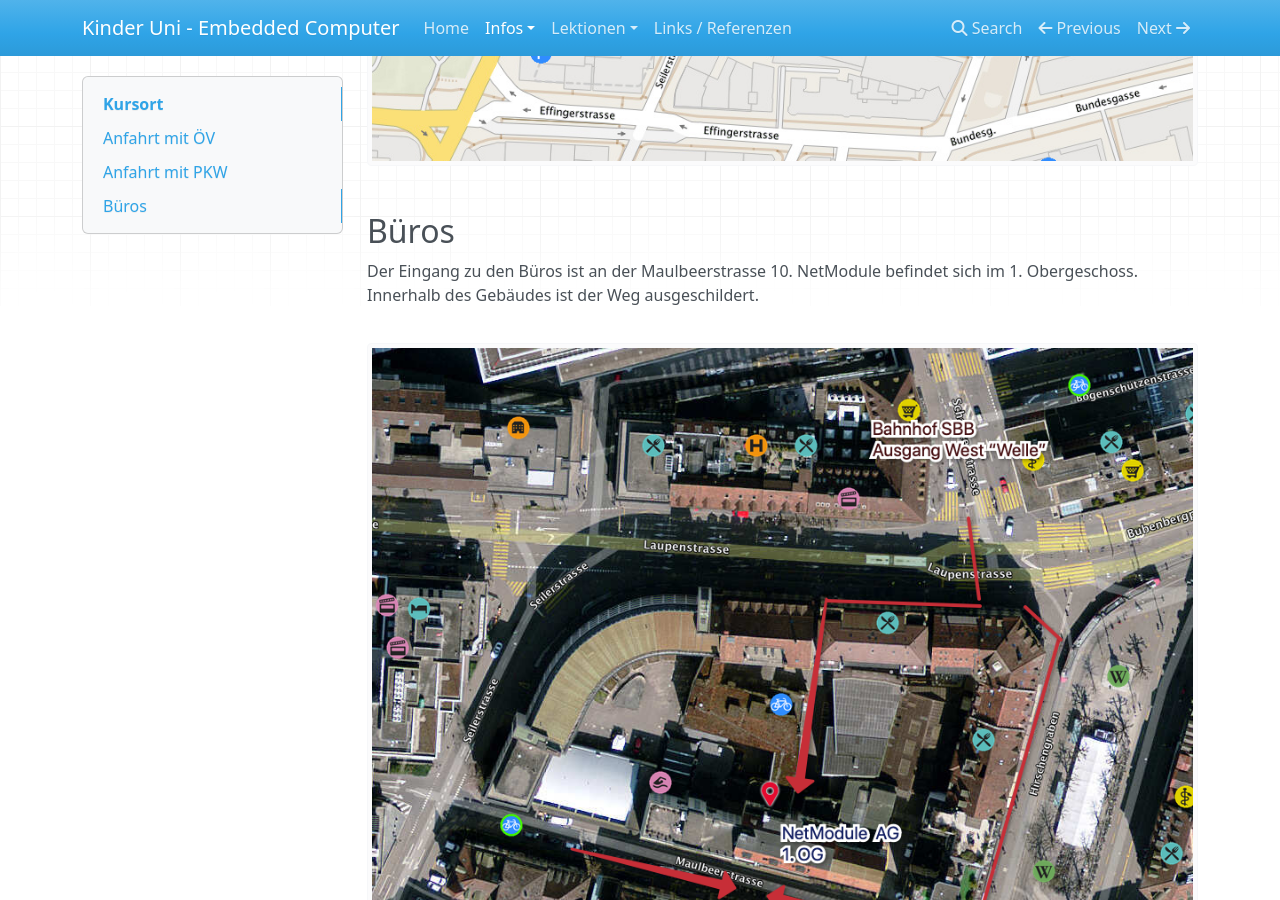
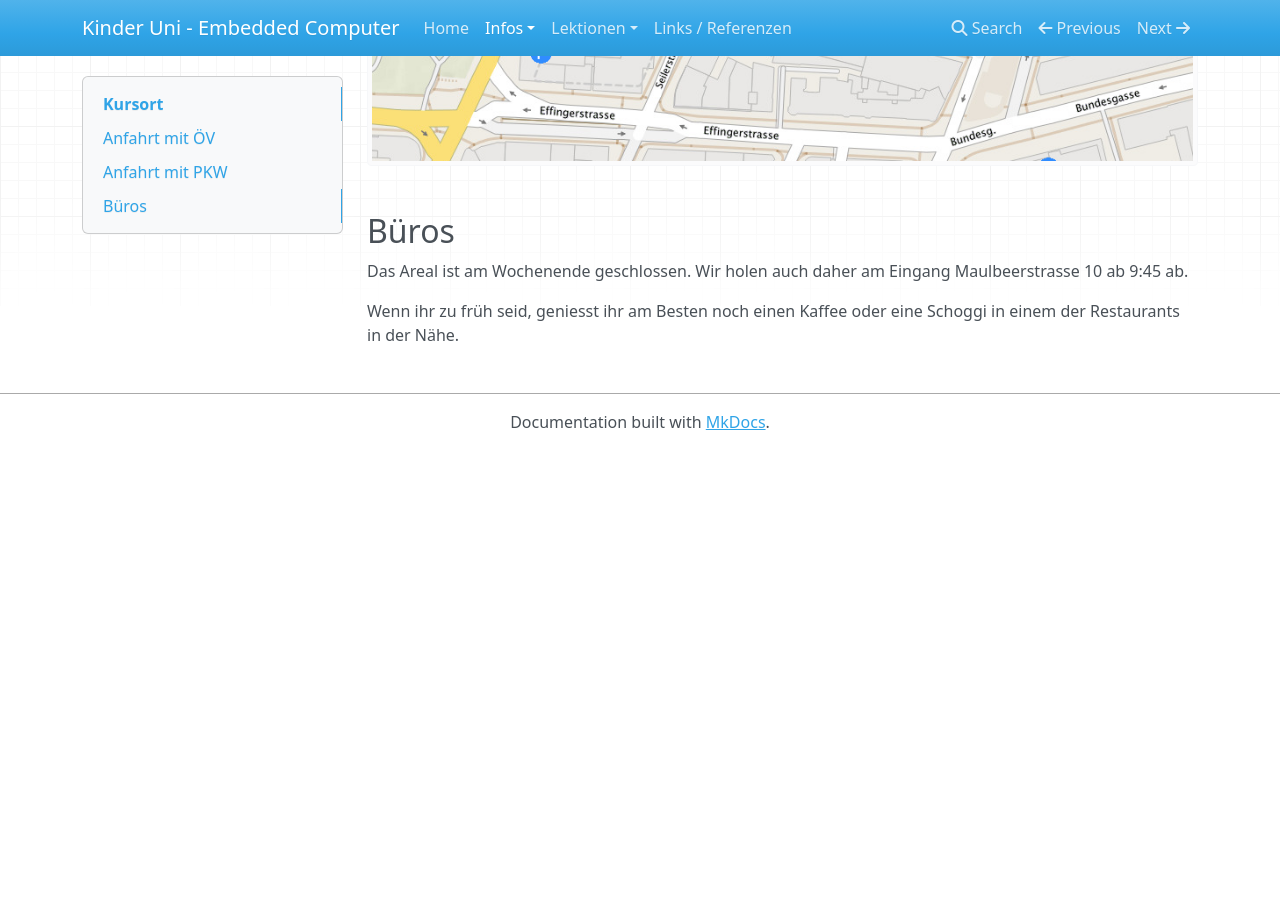
Before and after one commit to renestraub/ehk1, an MkDocs documentation site: the page built from docs/info_way.md, in a window 1280 px wide and 900 px high, scrolled down 2045 px. Built offline with MkDocs 1.6.1, drawn with Linux system fonts in a browser that asks for light colours; nearby versions of some CDN libraries; after the commit the page ends 2495 px from its top, so only the background shows below that; some of the changed text lies outside the part shown.

Commit message:
Note regarding office entry added

```diff
--- a/docs/info_way.md
+++ b/docs/info_way.md
@@ -21,7 +21,7 @@ Die Büros der NetModule sind vom Bahnhof Bern problemlos in 5 Minuten zu Fuss z
 *   Auf die andere Strassenseite der Laupenstrasse wechseln (3x Lichtsignal).
 *   Links halten und anschliessend rechts dem Hirschengraben entlang laufen.
 *   Bei der nächsten Strasse nach rechts in die Maulbeerstrasse gehen (beim Restaurant National).
-*   Nach etwa 100m steht ihr vor dem Eingang des Bürogebäudes #10.
+*   Nach etwa 100m steht ihr vor dem Eingang des Bürogebäudes 10.
 *   Das Areal ist am Wochenende geschlossen. Wir holen euch vor der Eingang ab.
 
 
@@ -42,11 +42,8 @@ Zum Ein-/Aussteigenlassen kann an der Maulbeerstrasse angehalten werden. Die Par
 
 
 
-
 ## Büros
 
-Der Eingang zu den Büros ist an der Maulbeerstrasse 10.
-NetModule befindet sich im 1. Obergeschoss.
-Innerhalb des Gebäudes ist der Weg ausgeschildert.
+Das Areal ist am Wochenende geschlossen. Wir holen auch daher am Eingang Maulbeerstrasse 10 ab 9:45 ab.
 
-![Plan 1](way2.png)
+Wenn ihr zu früh seid, geniesst ihr am Besten noch einen Kaffee oder eine Schoggi in einem der Restaurants in der Nähe.
```
